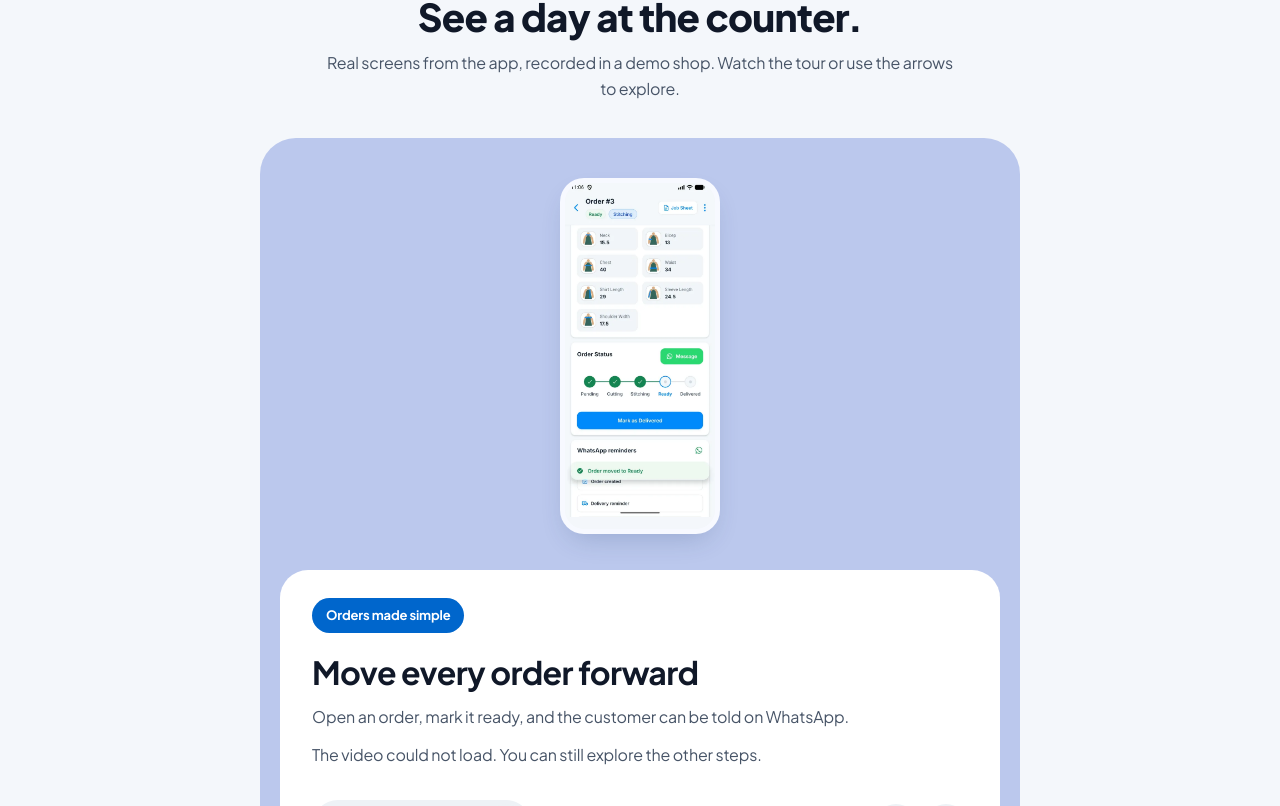
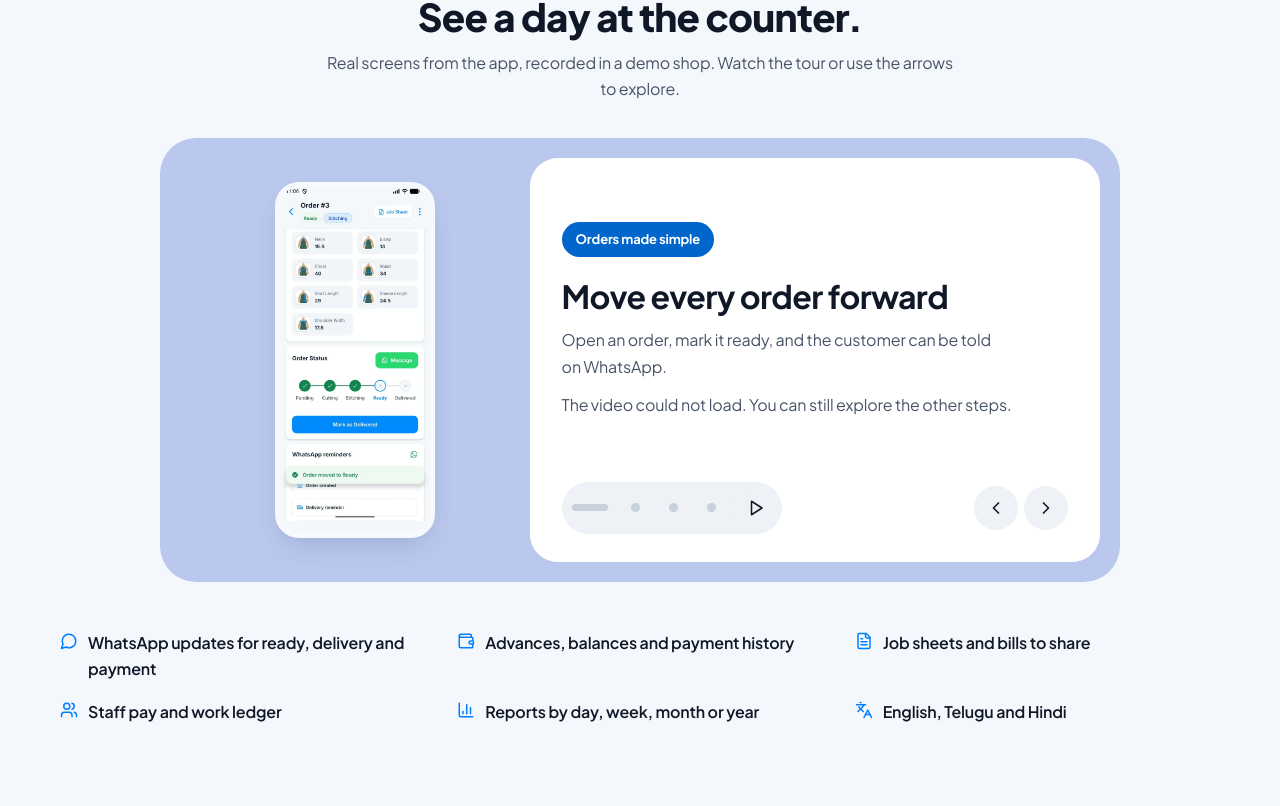
Before and after one commit to Siddiq3/StitchBook-Web, a React (Vite) app: page / in a window 1280 px wide. Shown: the part 1082-1888 px from the top of the page. Built offline with nearby package versions, Linux system fonts and the light colour scheme; no server answers.

Commit message:
Use side-by-side demo layout on laptop screens (#18)

```diff
--- a/src/styles/landing.css
+++ b/src/styles/landing.css
@@ -277,3 +277,13 @@
 .lp-plan-features .is-excluded { color: var(--sb-muted); }
 .lp-plan-features .is-excluded svg { color: var(--sb-muted); }
 .lp-plan-features .is-excluded .lp-feature-value { font-weight: 400; }
+
+/* Laptop tour: video left; story and playback controls right. */
+@media (min-width: 901px) {
+  .ds-showcase { position: relative; width: min(100%, 960px); padding: 20px; }
+  .ds-showcase .ds-slide { display: grid; grid-template-columns: minmax(0, .38fr) minmax(0, .62fr); align-items: stretch; }
+  .ds-showcase .ds-stage { padding: 24px; align-items: center; }
+  .ds-showcase .ds-phone { width: min(160px, 100%); }
+  .ds-showcase .ds-copy { min-height: 400px; padding: 32px 32px 112px; border-radius: 28px; justify-content: center; }
+  .ds-showcase .ds-controls { position: absolute; right: 20px; bottom: 20px; width: calc((100% - 40px) * .62); padding: 12px 32px 28px; border-radius: 0 0 28px 28px; }
+}
```
